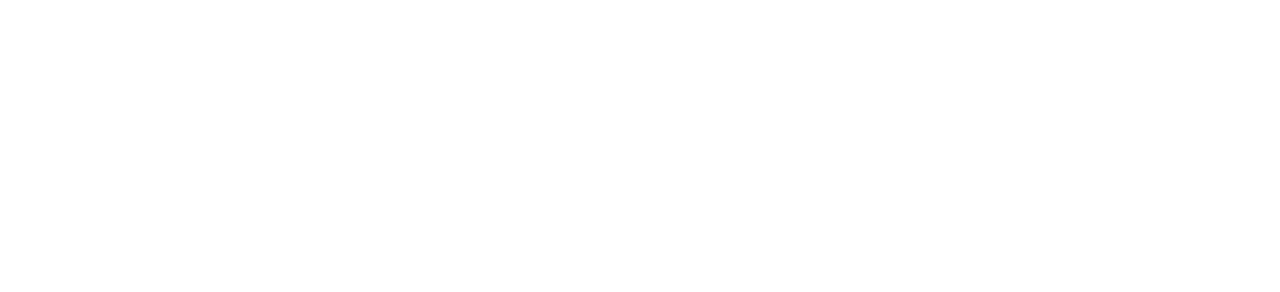
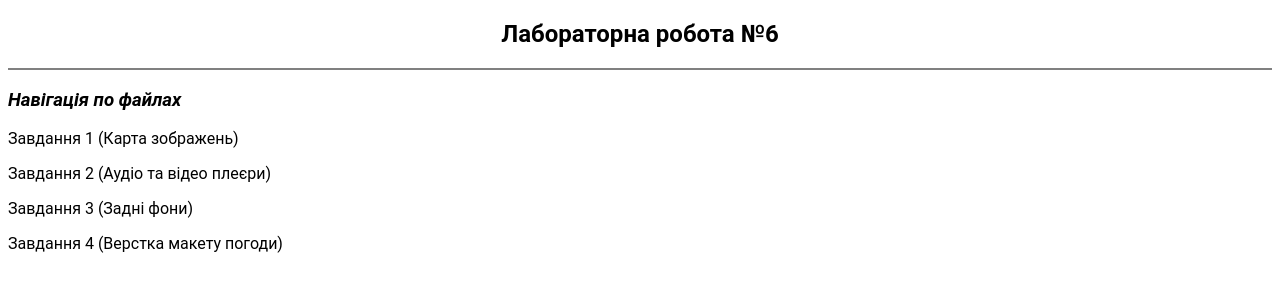
Before and after one commit to Sengammi/github-lab6, a plain HTML site: page index.html in a window 1280 px wide. Drawn offline with Linux system fonts and the light colour scheme.

Commit message:
Add index.scss for index.html

```diff
--- a/index.html
+++ b/index.html
@@ -3,8 +3,15 @@
 <head>
     <meta charset="UTF-8">
     <title>Завдання №6</title>
+    <link rel="stylesheet" href="./css/index.css">
 </head>
 <body>
-
+    <h2>Лабораторна робота №6</h2>
+    <hr>
+    <h3><i>Навігація по файлах</i></h3>
+    <a href="questionnaire.html" target="_blank"><p>Завдання 1 (Карта зображень)</p></a>
+    <a href="forms.html" target="_blank"><p>Завдання 2 (Аудіо та відео плеєри)</p></a>
+    <a href="questionnaire.html" target="_blank"><p>Завдання 3 (Задні фони)</p></a>
+    <a href="forms.html" target="_blank"><p>Завдання 4 (Верстка макету погоди)</p></a>
 </body>
 </html>
--- /dev/null
+++ b/scss/index.scss
@@ -0,0 +1,22 @@
+*{
+  font-family: roboto, sans-serif;
+}
+a{
+  text-decoration: none;
+  color: black;
+  font-size: 16px;
+}
+a:hover{
+  color: #cb7f69;
+}
+a:active{
+  color: #ff805d;
+}
+h2{
+  text-align: center;
+}
+hr{
+  height: 2px;
+  background-color: grey;
+  border: none;
+}
```
Also changed, not shown: css/index.css (added), 1 other file.
